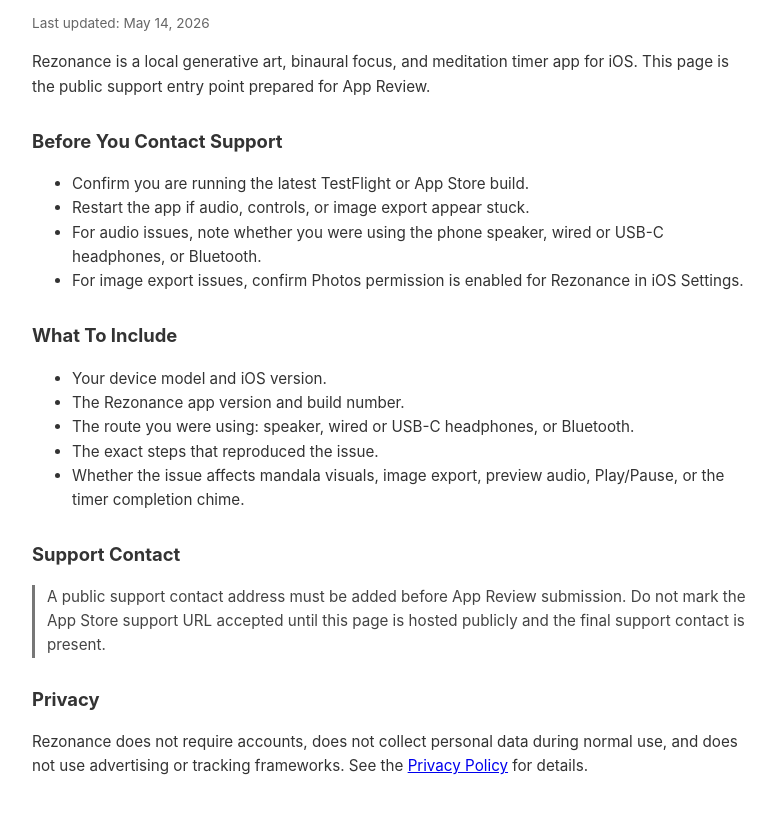
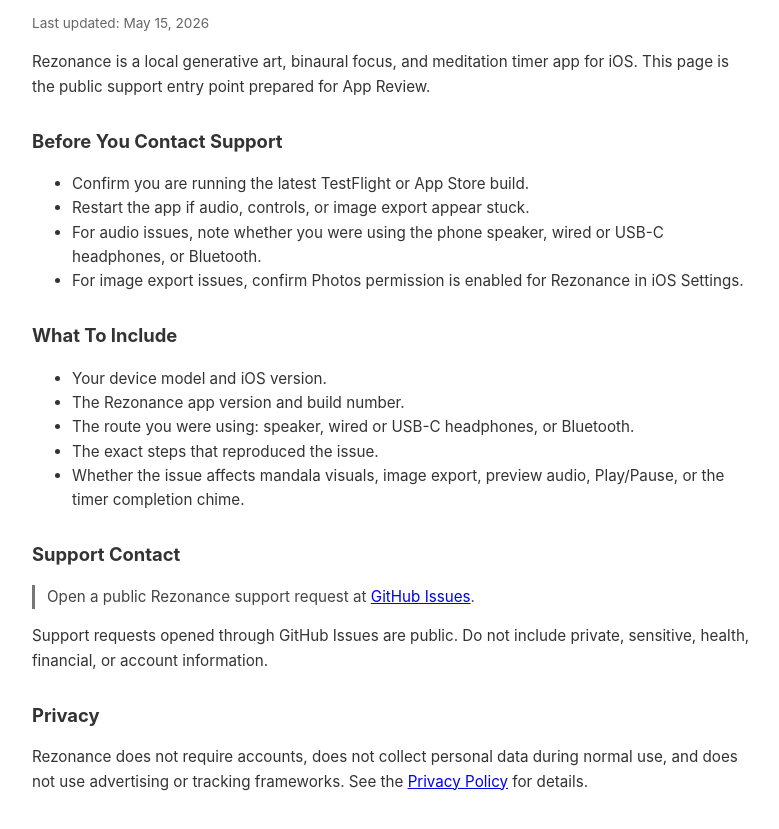
Before and after one commit to HumblePiCCI/HumblePiCCI.github.io, a plain HTML site: page Resonate/support.html in a window 1280 px wide. Shown: the part 81-910 px from the top of the page, without its empty margins (248-1027 px from the left). Drawn offline with Linux system fonts and the light colour scheme.

Commit message:
Add Rezonance public support contact

```diff
--- a/Resonate/support.html
+++ b/Resonate/support.html
@@ -10,12 +10,12 @@
     h2 { font-size: 1.15rem; margin-top: 1.5em; }
     p, li { font-size: 0.95rem; }
     .updated { color: #666; font-size: 0.85rem; }
-    .pending { border-left: 3px solid #777; padding-left: 12px; color: #444; }
+    .contact { border-left: 3px solid #777; padding-left: 12px; color: #444; }
   </style>
 </head>
 <body>
   <h1>Rezonance Support</h1>
-  <p class="updated">Last updated: May 14, 2026</p>
+  <p class="updated">Last updated: May 15, 2026</p>
 
   <p>Rezonance is a local generative art, binaural focus, and meditation timer app for iOS. This page is the public support entry point prepared for App Review.</p>
 
@@ -37,7 +37,8 @@
   </ul>
 
   <h2>Support Contact</h2>
-  <p class="pending">A public support contact address must be added before App Review submission. Do not mark the App Store support URL accepted until this page is hosted publicly and the final support contact is present.</p>
+  <p class="contact">Open a public Rezonance support request at <a href="https://github.com/HumblePiCCI/HumblePiCCI.github.io/issues/new?template=rezonance-support.md&amp;title=Rezonance%20Support%20Request">GitHub Issues</a>.</p>
+  <p>Support requests opened through GitHub Issues are public. Do not include private, sensitive, health, financial, or account information.</p>
 
   <h2>Privacy</h2>
   <p>Rezonance does not require accounts, does not collect personal data during normal use, and does not use advertising or tracking frameworks. See the <a href="privacy-policy.html">Privacy Policy</a> for details.</p>
```
Also changed, not shown: .github/ISSUE_TEMPLATE/rezonance-support.md (added).
